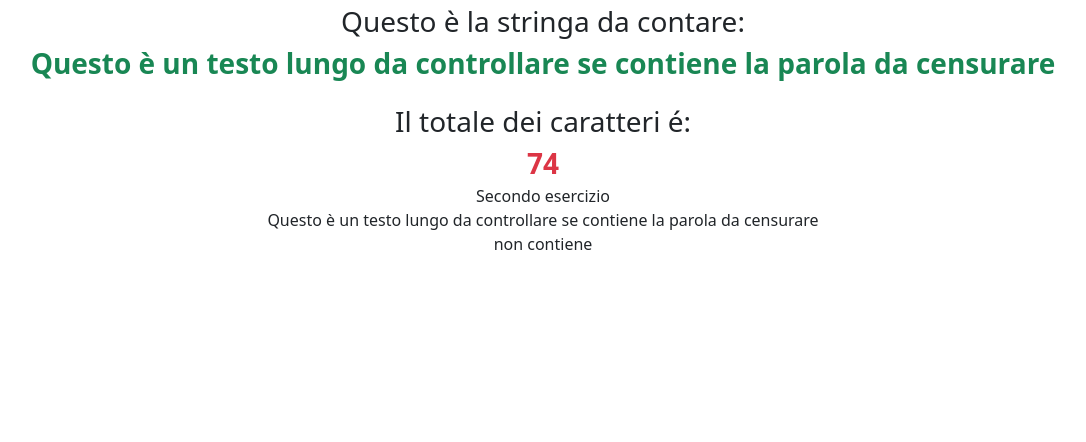
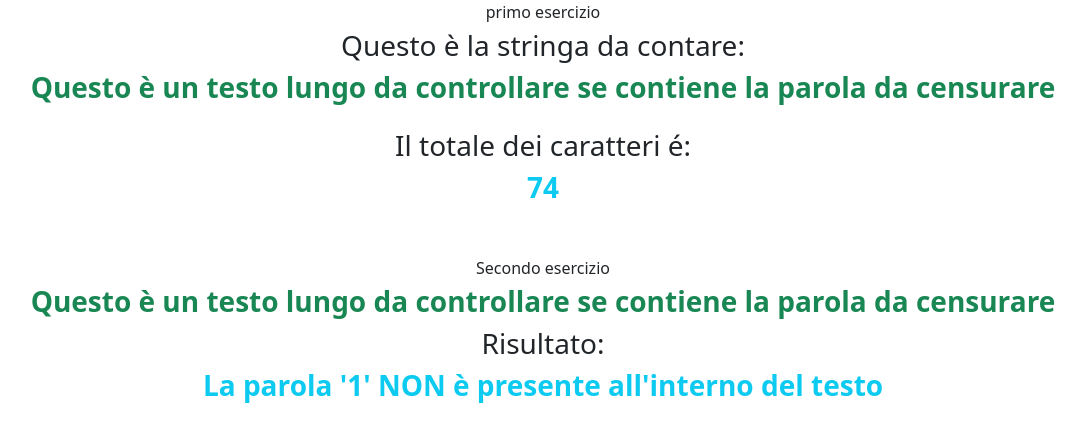
Before and after one commit to gdemartino93/php-badwords, a PHP site: page /?toCensor=1 in a window 1280 px wide. Shown: the top 442 px of the page, without its empty margins (97-1183 px from the left). Run offline with PHP 8.4, Linux system fonts and the light colour scheme.

Commit message:
check if contained

```diff
--- a/index.php
+++ b/index.php
@@ -10,6 +10,7 @@
 <body>
     <main >
         <section class="d-flex justify-content-center align-items-center flex-column">
+            <span>primo esercizio</span>
             <span class="fs-3"> Questo è la stringa da contare: </span>
             <p class="fs-3 text-center text-success fw-bold">
                 <?php
@@ -18,28 +19,29 @@
                 ?>
             </p>
             <span class="fs-3">Il totale dei caratteri é:</span>
-            <span class="fs-3 fw-bold text-danger">
+            <span class="fs-3 fw-bold text-info">
                 <?php
                 echo strlen($text);
                 ?>
             </span>
         </section>
-        <section class="d-flex justify-content-center align-items-center flex-column">
+        <section class="d-flex justify-content-center align-items-center flex-column my-5">
             <span>Secondo esercizio</span>
-            <span>
+            <span class="fs-3 text-center text-success fw-bold">
                 <?php
                 echo $text;
                 //Ottenre parola da censurare dalla scimmia
                 $toCensor = $_GET["toCensor"]
                 ?>
             </span>
-            <span>
+            <span class="fs-3"> Risultato: </span>
+            <span class="fs-3 fw-bold text-info">
                 <?php
                 //verificare se la parola ottenuta dalla scimmia è presente nel testo della variabile text
                     if (str_contains($text ,$toCensor)){
-                    echo "Esiste la stringa";
+                    echo "La parola " . '"' .  $toCensor . '"' . " è presente all'interno del testo" ;
                     }else{
-                    echo "non contiene";
+                    echo "La parola " . "'" . $toCensor . "'" . " NON è presente all'interno del testo" ;
                     }
                 ?>
             </span>
```
